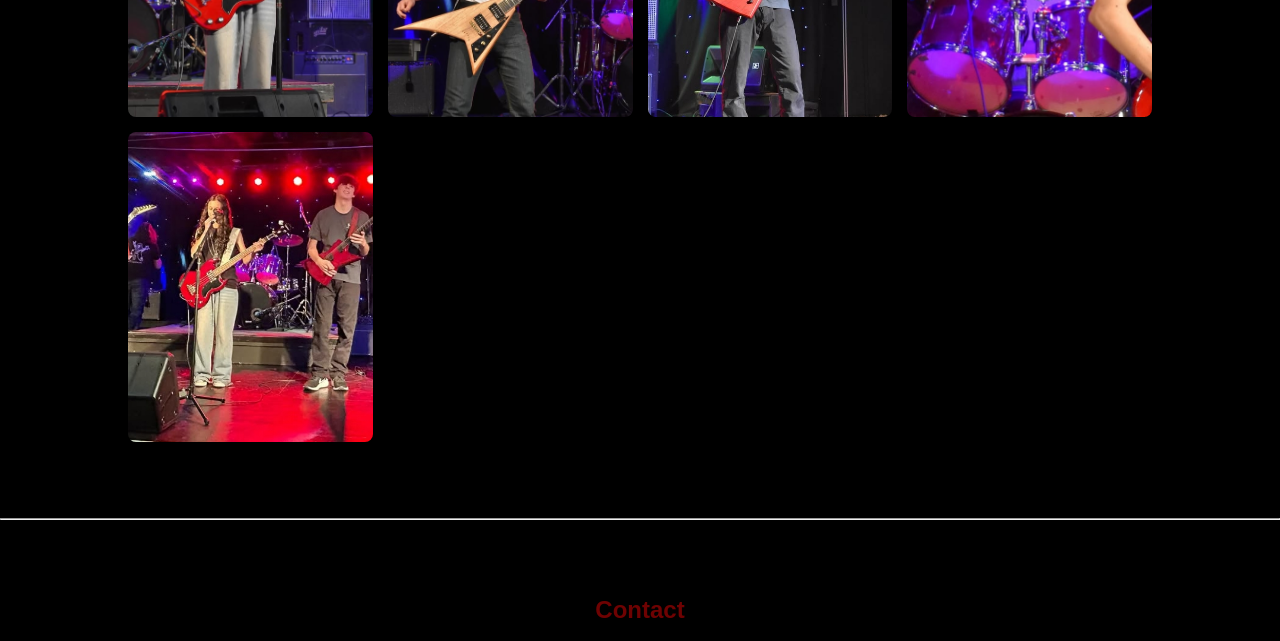
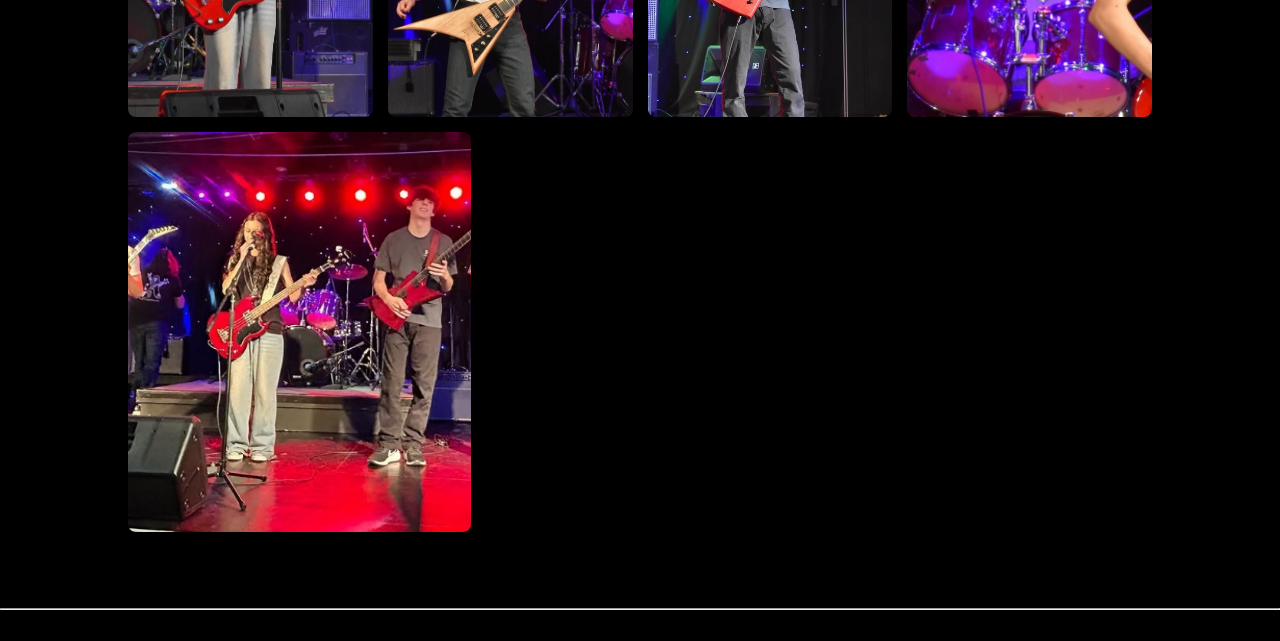
Before and after one commit to Blue-Coder11/HalfPastDead, a plain HTML site: page index.html in a window 1280 px wide. Shown: the part 1640-2281 px from the top of the page. Drawn offline with Linux system fonts and the light colour scheme.

Commit message:
Update index.html

```diff
--- a/index.html
+++ b/index.html
@@ -57,7 +57,8 @@ Rhythm guitarist: @daniellagace2</p>
         <img src="person1.jpeg" alt="Band Members">
         <img src="person2.jpeg" alt="Crowd at Concert">
         <img src="person3.jpeg" alt="Backstage">
-        <img src="bg.jpeg" width="5000" height="6000">
+        <img src="bg.jpeg" style="width: 140% !important; height: 400px !important; object-fit: cover !important; border-radius: 8px !important;" alt="Background Image">
+
     </div>
 </section>
 
```
